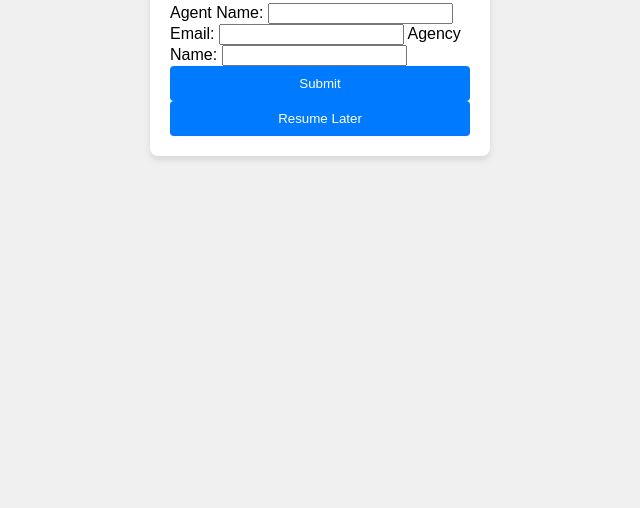
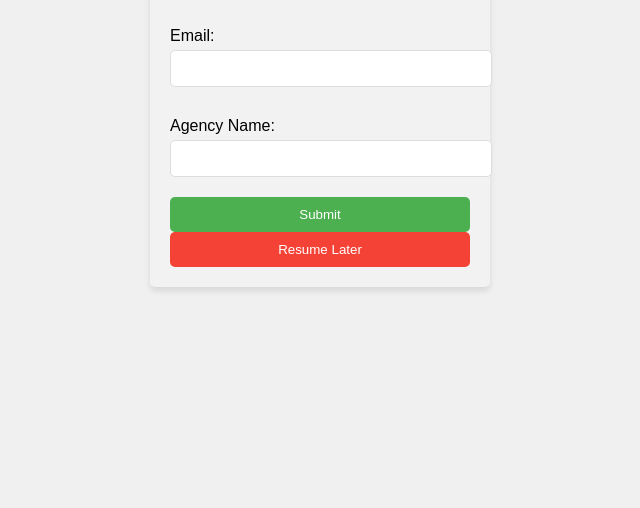
Before and after one commit to Abdirahman2019/Deesventure, a plain HTML site: page index1.html in a window 1280 px wide. Shown: the part 372-880 px from the top of the page, without its empty margins (320-960 px from the left). Before the commit the page ends 816 px from the top, so only its background shows below. Drawn offline with Linux system fonts and the light colour scheme.

Commit message:
modified stylesheet file

```diff
--- a/style.css
+++ b/style.css
@@ -43,3 +43,49 @@ body {
   button:hover {
     background-color: #0056b3;
   }
+
+
+  body {
+    font-family: Arial, sans-serif;
+    margin: 20px;
+    padding: 20px;
+}
+
+form {
+    background-color: #f2f2f2;
+    padding: 20px;
+    border-radius: 5px;
+}
+
+label {
+    display: block;
+    margin: 10px 0 5px;
+}
+
+input[type="text"],
+input[type="email"],
+input[type="tel"] {
+    width: 100%;
+    padding: 10px;
+    margin-bottom: 20px;
+    border-radius: 5px;
+    border: 1px solid #ddd;
+}
+
+button {
+    padding: 10px 20px;
+    margin-right: 10px;
+    border: none;
+    border-radius: 5px;
+    cursor: pointer;
+}
+
+button[type="submit"] {
+    background-color: #4CAF50;
+    color: white;
+}
+
+button[type="button"] {
+    background-color: #f44336;
+    color: white;
+}
```
